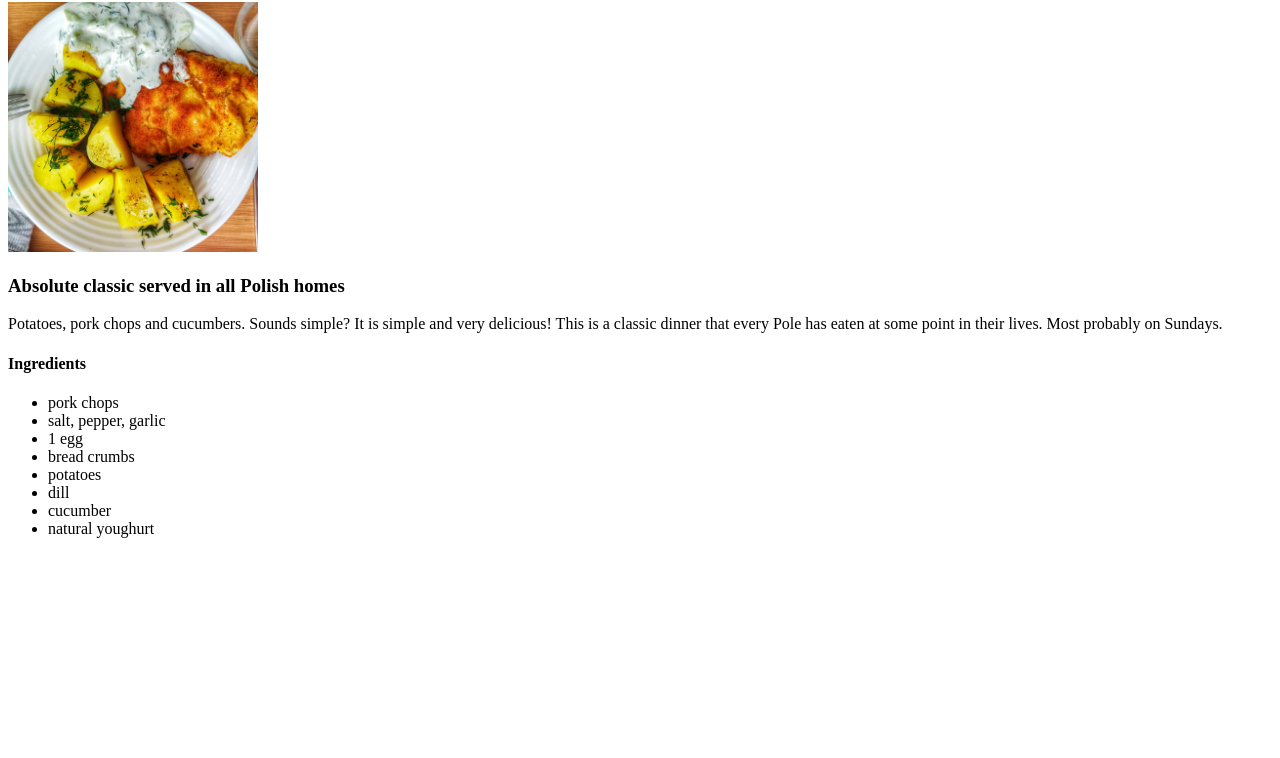
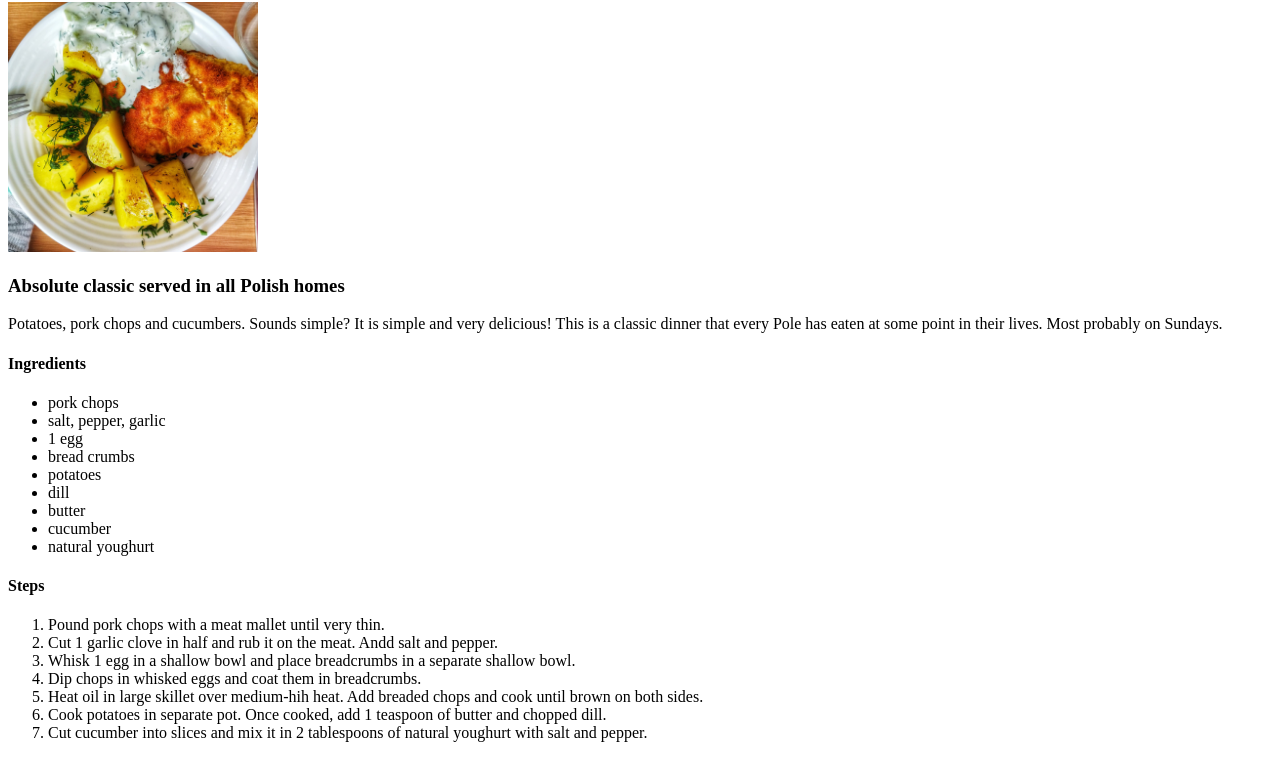
Before and after one commit to wojtek9191/odin-recipes, a plain HTML site: page recipes/polish-dinner.html in a window 1280 px wide. Shown: the part 78-836 px from the top of the page. Before the commit the page ends 800 px from the top, so only its background shows below. Drawn offline with Linux system fonts and the light colour scheme.

Commit message:
Finish recipes project

```diff
--- a/recipes/polish-dinner.html
+++ b/recipes/polish-dinner.html
@@ -24,9 +24,21 @@
         <li>bread crumbs</li>
         <li>potatoes</li>
         <li>dill</li>
+        <li>butter</li>
         <li>cucumber</li>
         <li>natural youghurt</li>
     </ul>
+    <h4>Steps</h4>
+    <ol>
+        <li>Pound pork chops with a meat mallet until very thin.</li>
+        <li>Cut 1 garlic clove in half and rub it on the meat. Andd salt and pepper.</li>
+        <li>Whisk 1 egg in a shallow bowl and place breadcrumbs in a separate shallow bowl.</li>
+        <li>Dip chops in whisked eggs and coat them in breadcrumbs.</li>
+        <li>Heat oil in large skillet over medium-hih heat. Add breaded chops and cook until brown on both sides.</li>
+        <li>Cook potatoes in separate pot. Once cooked, add 1 teaspoon of butter and chopped dill.</li>
+        <li>Cut cucumber into slices and mix it in 2 tablespoons of natural youghurt with salt and pepper.</li>
+
+    </ol>
 
 </body>
 
```
Also changed, not shown: index.html (+5 -3 lines).
